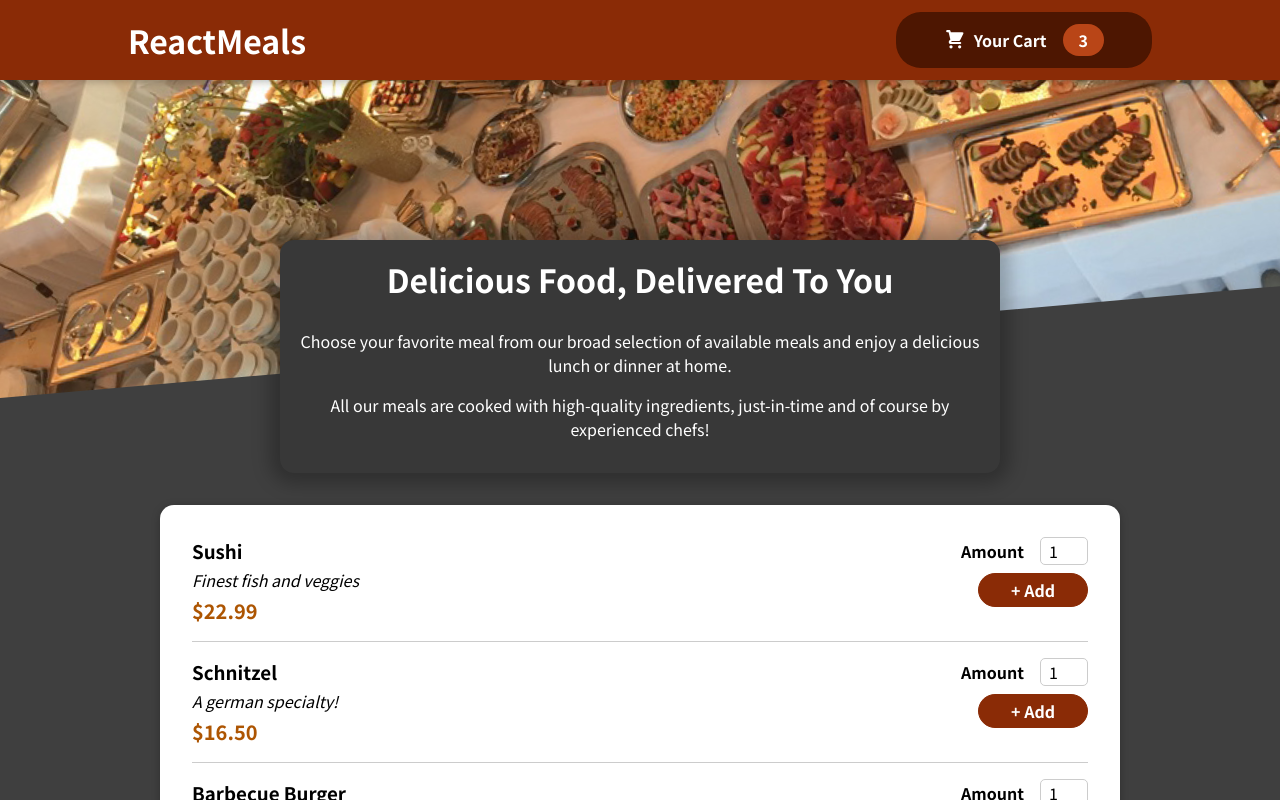
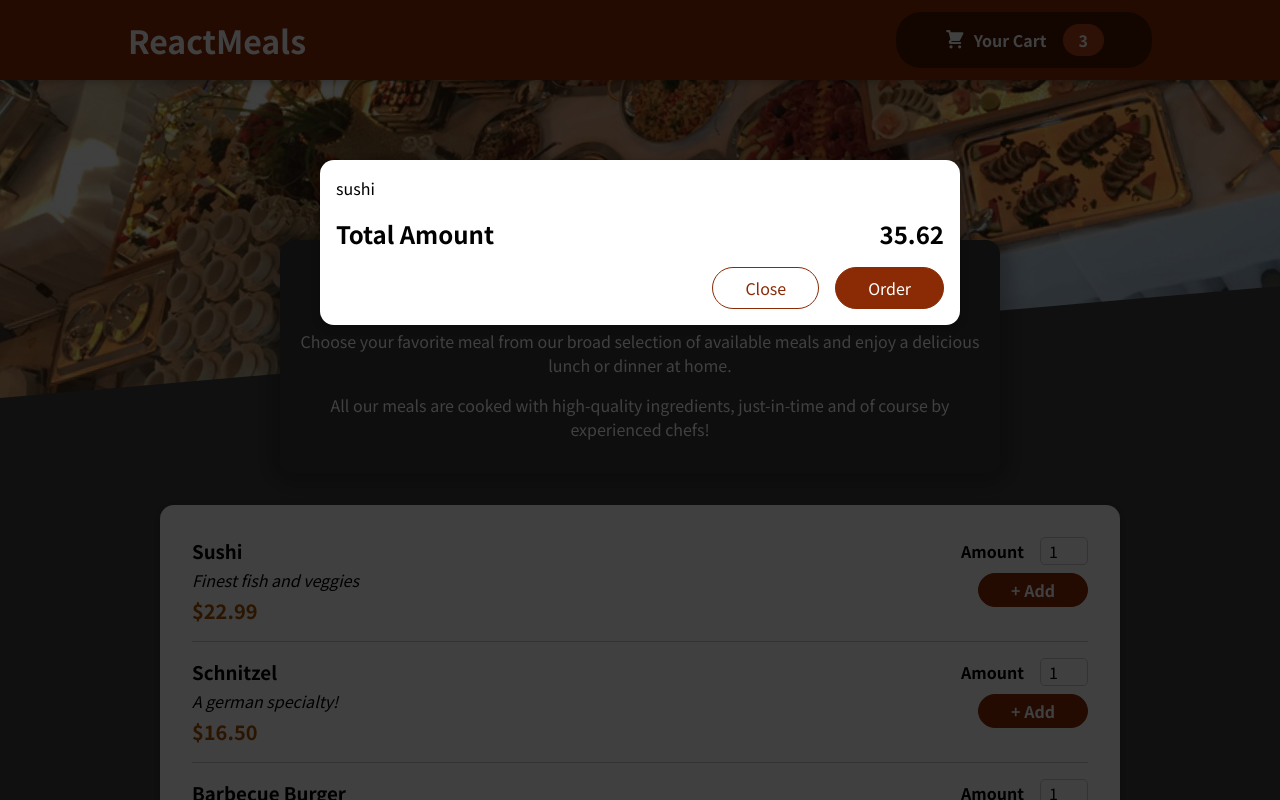
Before and after one commit to DenisMoldovanu/FoodOrderApp, a React (Create React App) app: page / in a window 1280 px wide. Shown: the top 800 px of the page. Built offline with nearby package versions, Linux system fonts and the light colour scheme.

Commit message:
setting modal component

```diff
--- a/public/index.html
+++ b/public/index.html
@@ -28,6 +28,7 @@
   </head>
   <body>
     <noscript>You need to enable JavaScript to run this app.</noscript>
+    <div id="overlays"></div>
     <div id="root"></div>
     <!--
       This HTML file is a template.
--- a/src/App.js
+++ b/src/App.js
@@ -1,13 +1,14 @@
 import React, { Fragment } from "react";
 import Header from "./components/Layout/Header";
 import Meals from "./components/Meals/Meals";
+import Cart from "./components/Cart/Cart";
 
 
 function App() {
   return (
     <Fragment>
       <Header/>
-
+      <Cart/>
       <main>
       <Meals/>
       </main>
--- a/src/components/Cart/Cart.js
+++ b/src/components/Cart/Cart.js
@@ -1,4 +1,5 @@
 import classes from './Cart.module.css'
+import Modal from '../UI/Modal';
 
 const Cart = (props) => {
 
@@ -6,7 +7,7 @@
 
 
     return (
-    <div>
+    <Modal>
         {cartItems}
         <div className={classes.total}>
             <span>Total Amount</span>
@@ -16,7 +17,7 @@
         <button className={classes['button--alt']}>Close</button>
         <button className={classes.button}>Order</button>
         </div>
-    </div>
+    </Modal>
     );
   };
 
--- /dev/null
+++ b/src/components/UI/Modal.js
@@ -0,0 +1,32 @@
+import classes from './Modal.module.css'
+import { Fragment } from 'react'
+import ReactDom  from 'react-dom'
+
+
+const Backdrop = props => {
+    return(
+
+        <div className={classes.backdrop}></div>
+    )
+}
+
+const ModalOverlay = props => {
+    return(
+        <div className={classes.modal}>
+            <div className={classes.content}> {props.children}</div>
+        </div>
+    )
+}
+
+const portalElement = document.getElementById('overlays')
+
+const Modal = (props) => {
+    return (
+    <Fragment>
+        {ReactDom.createPortal(<Backdrop/>, portalElement)}
+        {ReactDom.createPortal(<ModalOverlay>{props.children}</ModalOverlay>, portalElement )}
+    </Fragment>
+    );
+  };
+
+  export default Modal;
--- /dev/null
+++ b/src/components/UI/Modal.module.css
@@ -0,0 +1,40 @@
+.backdrop {
+    position: fixed;
+    top: 0;
+    left: 0;
+    width: 100%;
+    height: 100vh;
+    z-index: 20;
+    background-color: rgba(0, 0, 0, 0.75);
+  }
+
+  .modal {
+    position: fixed;
+    top: 20vh;
+    left: 5%;
+    width: 90%;
+    background-color: white;
+    padding: 1rem;
+    border-radius: 14px;
+    box-shadow: 0 2px 8px rgba(0, 0, 0, 0.25);
+    z-index: 30;
+    animation: slide-down 300ms ease-out forwards;
+  }
+
+  @media (min-width: 768px) {
+    .modal {
+      width: 40rem;
+      left: calc(50% - 20rem);
+    }
+  }
+
+  @keyframes slide-down {
+    from {
+      opacity: 0;
+      transform: translateY(-3rem);
+    }
+    to {
+      opacity: 1;
+      transform: translateY(0);
+    }
+  }
```
